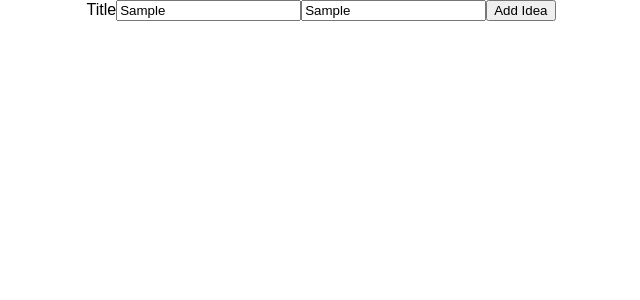
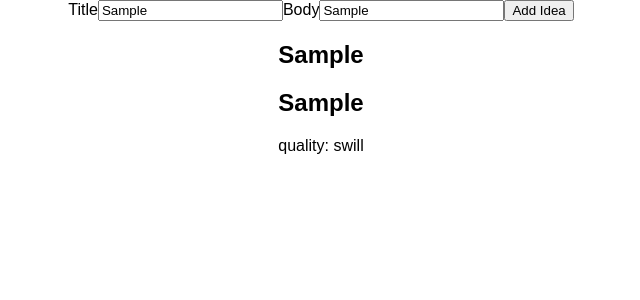
Before and after one commit to Jeff-Duke/reactbox, a React (Create React App) app: page / in a window 1280 px wide. Both pictures are taken after typing "Sample", "Sample" into the empty fields and a click on the button "Add Idea". Shown: the top 300 px of the page, without its empty margins (319-959 px from the left). Built offline with nearby package versions, Linux system fonts and the light colour scheme.

Commit message:
add ideas to page

```diff
--- a/src/App.js
+++ b/src/App.js
@@ -16,9 +16,25 @@ class App extends Component {
     this.setState({ [name]: value });
   }
 
+  addNewIdea() {
+    const { title, body, ideas } = this.state;
+    const idea = {
+      title,
+      body,
+      quality: 1,
+      id: Date.now(),
+    };
+
+    ideas.unshift(idea);
+    this.setState({ ideas: ideas });
+  }
+
   render() {
+    const { ideas } = this.state;
+    console.log(ideas);
     return (
       <div className="App">
+        <section>
           <label htmlFor="title">Title</label>
           <input
             onChange={e => this.updateIdeaInfo(e)}
@@ -26,14 +42,31 @@ class App extends Component {
             id="title"
             type="text"
           />
-        <label htmlFor="body" />
+          <label htmlFor="body">Body</label>
           <input
             onChange={e => this.updateIdeaInfo(e)}
             name="body"
             id="body"
             type="text"
           />
-        <button>Add Idea</button>
+          <button onClick={() => this.addNewIdea()}>Add Idea</button>
+        </section>
+        <section>
+          {ideas.map(idea => {
+            return (
+              <div key={idea.id}>
+                <h1>{idea.title}</h1>
+                <h2>{idea.body}</h2>
+                <p>
+                  quality:{' '}
+                  {idea.quality === 1
+                    ? 'swill'
+                    : idea.quality === 2 ? 'plausible' : 'genius'}
+                </p>
+              </div>
+            );
+          })}
+        </section>
       </div>
     );
   }
```
Lines whose indentation alone changed are shown as unchanged.
